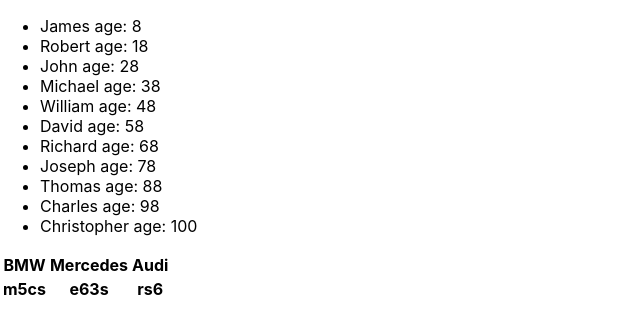
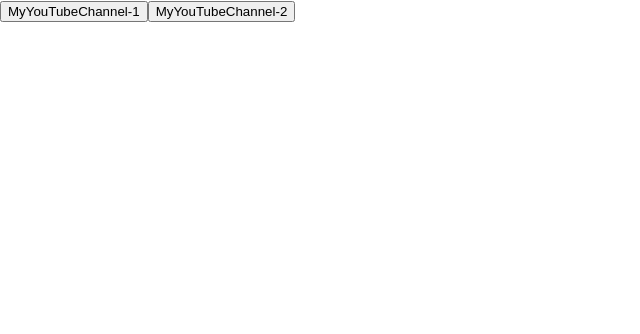
Before and after one commit to vitalyabedik/it-incubator.microtasks, a React (Create React App) app: page / in a window 1280 px wide. Shown: the top 334 px of the page, without its empty margins (0-640 px from the left). Built offline with nearby package versions, Linux system fonts and the light colour scheme.

Commit message:
feat: finish 03 lesson part1 - basic buttons

```diff
--- a/src/App.tsx
+++ b/src/App.tsx
@@ -1,31 +1,14 @@
 import React from 'react';
 
 import './App.css';
-import {Header} from './components/site/Header';
-import {Body} from './components/site/Body';
-import {Footer} from './components/site/Footer';
-import {MapComponent} from './components/MapComponent/MapComponent';
+
+import {MyButton} from './components/03-MyButton/MyButton';
 
 function App() {
-    const students = [
-        {id: 1, name: 'James', age: 8},
-        {id: 2, name: 'Robert', age: 18},
-        {id: 3, name: 'John', age: 28},
-        {id: 4, name: 'Michael', age: 38},
-        {id: 5, name: 'William', age: 48},
-        {id: 6, name: 'David', age: 58},
-        {id: 7, name: 'Richard', age: 68},
-        {id: 8, name: 'Joseph', age: 78},
-        {id: 9, name: 'Thomas', age: 88},
-        {id: 10, name: 'Charles', age: 98},
-        {id: 11, name: 'Christopher', age: 100},
-    ]
+
     return (
         <>
-            {/*<Header titleForHeader={'NEW BODY'}/>*/}
-            {/*<Body titleForBody={'NEW BODY'}/>*/}
-            {/*<Footer titleForFooter={'NEW BODY'}/>*/}
-            <MapComponent students={students}/>
+            <MyButton/>
         </>
 
     );
--- /dev/null
+++ b/src/components/03-MyButton/MyButton.tsx
@@ -0,0 +1,27 @@
+import React, {MouseEvent} from 'react';
+
+export const MyButton = () => {
+    // const myFirstSubscriber = (event:MouseEvent<HTMLButtonElement>) => {
+    //     console.log('hello Im Vasya!')
+    // }
+    //
+    // const mySecondSubscriber = (event:MouseEvent<HTMLButtonElement>) => {
+    //     console.log('hello Im Ivan!')
+    // }
+
+    const onClickHandler = (name: string) => {
+        console.log(name)
+    }
+
+    return (
+        <div>
+            {/*<button onClick={(event) => {console.log('hello')}}>MyYouTubeChannel-1</button>*/}
+            {/*<button onClick={myFirstSubscriber}>MyYouTubeChannel-1</button>*/}
+
+            <button onClick={(event:MouseEvent<HTMLButtonElement>) => onClickHandler('Vasya')}>MyYouTubeChannel-1</button>
+            <button onClick={(event:MouseEvent<HTMLButtonElement>) => onClickHandler('Ivan')}>MyYouTubeChannel-2</button>
+
+        </div>
+
+    )
+}
```
Also changed, not shown: src/components/01-site/Body.tsx (renamed from src/components/site/Body.tsx), src/components/01-site/Footer.tsx (renamed from src/components/site/Footer.tsx), src/components/01-site/Header.tsx (renamed from src/components/site/Header.tsx), src/components/02-MapComponent/MapComponent.tsx (renamed from src/components/MapComponent/MapComponent.tsx).
